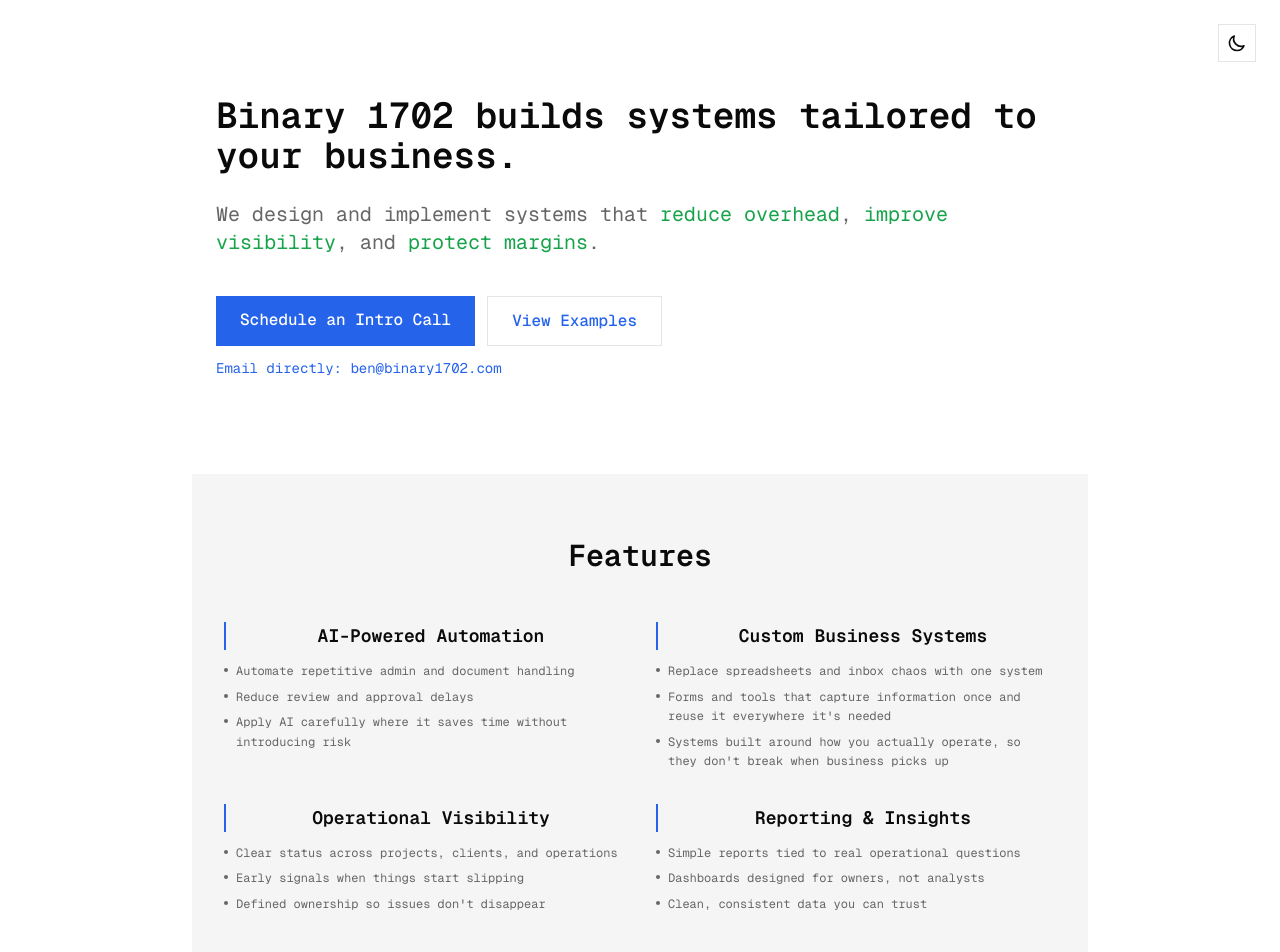
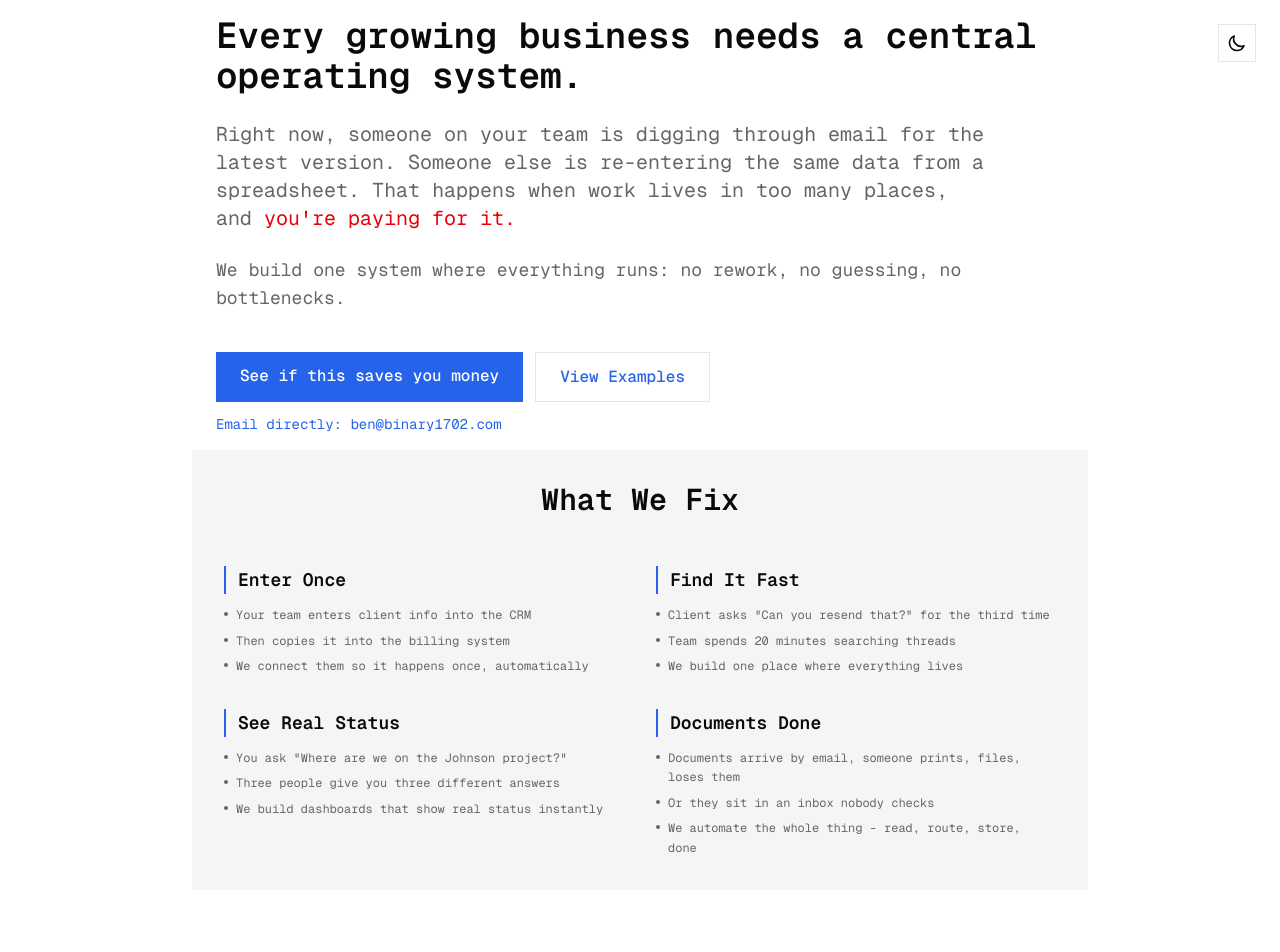
Before and after one commit to sun2ii/binary1702, a Next.js app: page / in a window 1280 px wide. Shown: the top 952 px of the page. Built offline with nearby package versions, Linux system fonts and the light colour scheme.

Commit message:
add services

```diff
--- a/src/components/sections/Founder.tsx
+++ b/src/components/sections/Founder.tsx
@@ -21,10 +21,15 @@ export function Founder() {
             {siteConfig.founder.name}, {siteConfig.founder.role}
           </h3>
           <p className="text-[var(--muted)] leading-relaxed text-left">
-            Built by a systems architect with 10+ years designing backend platforms, internal tools, and integration-heavy systems for data-driven organizations.
+            i focus on turning ambiguous, manual, or fragmented workflows into durable software systems, prioritizing clarity, correctness, and long-term maintainability.
           </p>
           <p className="text-[var(--muted)] leading-relaxed text-left">
-            I focus on turning ambiguous, manual, or fragmented workflows into durable software systems, prioritizing clarity, correctness, and long-term maintainability.
+            <a
+              href="/resume"
+              className="text-[var(--muted)] hover:text-[var(--fg)] underline transition-colors"
+            >
+              View credibility here
+            </a>
           </p>
         </div>
       </div>
--- a/src/components/sections/Hero.tsx
+++ b/src/components/sections/Hero.tsx
@@ -4,19 +4,25 @@ import { siteConfig } from '@/config/site';
 
 export function Hero() {
   return (
-    <section className="py-16 md:py-24 space-y-6">
+    <section className="py-4 space-y-6">
       <SectionHeading level={1}>
-        Binary 1702 builds systems tailored to your business.
+        Every growing business needs a central operating system.
       </SectionHeading>
 
       <p className="text-lg md:text-xl text-[var(--muted)] max-w-3xl">
-        We design and implement systems that <span className="text-[var(--highlight)]">reduce overhead</span>, <span className="text-[var(--highlight)]">improve visibility</span>, and <span className="text-[var(--highlight)]">protect margins</span>.
+        Right now, someone on your team is digging through email for the latest version.
+        Someone else is re-entering the same data from a spreadsheet.
+        That happens when work lives in too many places, and <span className="text-red-600">you're paying for it.</span>
+      </p>
+
+      <p className="text-lg text-[var(--muted)] max-w-3xl">
+        We build one system where everything runs: no rework, no guessing, no bottlenecks.
       </p>
 
       <div className="flex flex-col gap-3 pt-4 items-center sm:items-start">
         <div className="flex flex-col sm:flex-row gap-3">
           <Button variant="primary" href={siteConfig.contact.calendly} external>
-            Schedule an Intro Call
+            See if this saves you money
           </Button>
           <Button variant="secondary" href="/examples">
             View Examples
--- a/src/components/sections/Services.tsx
+++ b/src/components/sections/Services.tsx
@@ -3,53 +3,53 @@ import { SectionHeading } from '@/components/ui/SectionHeading';
 export function Services() {
   const features = [
     {
-      title: 'AI-Powered Automation',
+      title: 'Enter Once',
       items: [
-        'Automate repetitive admin and document handling',
-        'Reduce review and approval delays',
-        'Apply AI carefully where it saves time without introducing risk'
+        'Your team enters client info into the CRM',
+        'Then copies it into the billing system',
+        'We connect them so it happens once, automatically'
       ],
       priority: 'primary',
     },
     {
-      title: 'Custom Business Systems',
+      title: 'Find It Fast',
       items: [
-        'Replace spreadsheets and inbox chaos with one system',
-        'Forms and tools that capture information once and reuse it everywhere it\'s needed',
-        'Systems built around how you actually operate, so they don\'t break when business picks up'
+        'Client asks "Can you resend that?" for the third time',
+        'Team spends 20 minutes searching threads',
+        'We build one place where everything lives'
       ],
       priority: 'primary',
     },
     {
-      title: 'Operational Visibility',
+      title: 'See Real Status',
       items: [
-        'Clear status across projects, clients, and operations',
-        'Early signals when things start slipping',
-        'Defined ownership so issues don\'t disappear'
+        'You ask "Where are we on the Johnson project?"',
+        'Three people give you three different answers',
+        'We build dashboards that show real status instantly'
       ],
       priority: 'infrastructure',
     },
     {
-      title: 'Reporting & Insights',
+      title: 'Documents Done',
       items: [
-        'Simple reports tied to real operational questions',
-        'Dashboards designed for owners, not analysts',
-        'Clean, consistent data you can trust'
+        'Documents arrive by email, someone prints, files, loses them',
+        'Or they sit in an inbox nobody checks',
+        'We automate the whole thing - read, route, store, done'
       ],
       priority: 'infrastructure',
     },
   ];
 
   return (
-    <section id="features" className="py-12 md:py-16 px-6 md:px-8 space-y-12 bg-[var(--panel)] -mx-6">
+    <section id="features" className="py-8 px-6 md:px-8 space-y-12 bg-[var(--panel)] -mx-6">
       <div className="max-w-6xl mx-auto">
-        <SectionHeading level={2}>Features</SectionHeading>
+        <SectionHeading level={2}>What We Fix</SectionHeading>
 
         <div className="grid grid-cols-1 md:grid-cols-2 gap-8 mt-12">
         {features.map((feature) => {
           return (
             <div key={feature.title} className="space-y-3">
-              <h3 className="text-base md:text-lg font-semibold border-l-2 border-[var(--accent)] pl-3 text-center">
+              <h3 className="text-base md:text-lg font-semibold border-l-2 border-[var(--accent)] pl-3">
                 {feature.title}
               </h3>
               <ul className="space-y-1.5">
@@ -66,7 +66,7 @@ export function Services() {
         </div>
 
         {/* Entry Offering */}
-        <div className="mt-16 pt-12 border-t border-[var(--border)]">
+        {/* <div className="mt-16 pt-12 border-t border-[var(--border)]">
           <div className="max-w-2xl space-y-3">
             <div>
               <h3 className="text-base font-semibold tracking-wide uppercase">
@@ -88,7 +88,7 @@ export function Services() {
               </a>
             </div>
           </div>
-        </div>
+        </div> */}
       </div>
     </section>
   );
```
